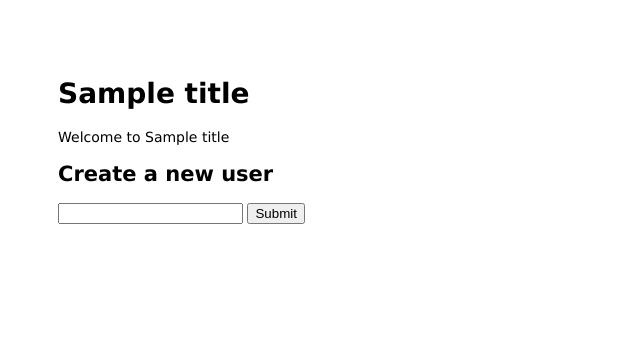
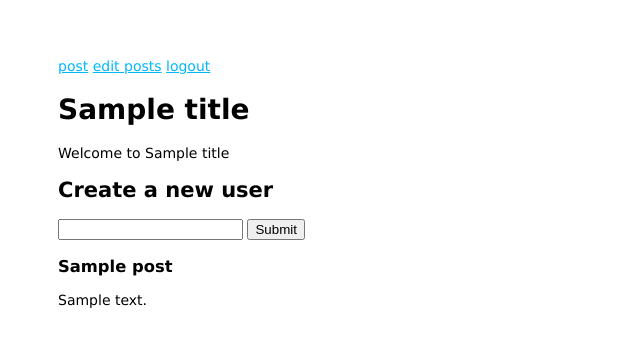
Before and after one commit to larrykooper/melville, a Node project: template views/index.ejs in a window 1280 px wide. Shown: the top 347 px of the page, without its empty margins (0-640 px from the left). Run offline with Node 20 templates, Linux system fonts and the light colour scheme; the template is opened without the code that fills it: most values are stand-ins (such as "Sample title", 1, 10 or a date in 2020).

Commit message:
Updated the home page view

```diff
--- a/views/index.ejs
+++ b/views/index.ejs
@@ -5,6 +5,7 @@
     <link rel='stylesheet' href='/stylesheets/style.css' />
   </head>
   <body>
+    <% include menu %>
     <h1><%= title %></h1>
     <p>Welcome to <%= title %></p>
 
@@ -14,9 +15,10 @@
         <input type="submit"/>
     </form>
 
-    <% posts.forEach(function(entry) { %>
+    <% posts.forEach(function(post) { %>
         <div class='entry'>
-            <h3><%= posts.title %></h3>
+            <h3><%= post.title %></h3>
+            <%- post.body %>
 
         </div>
     <% }) %>
```
